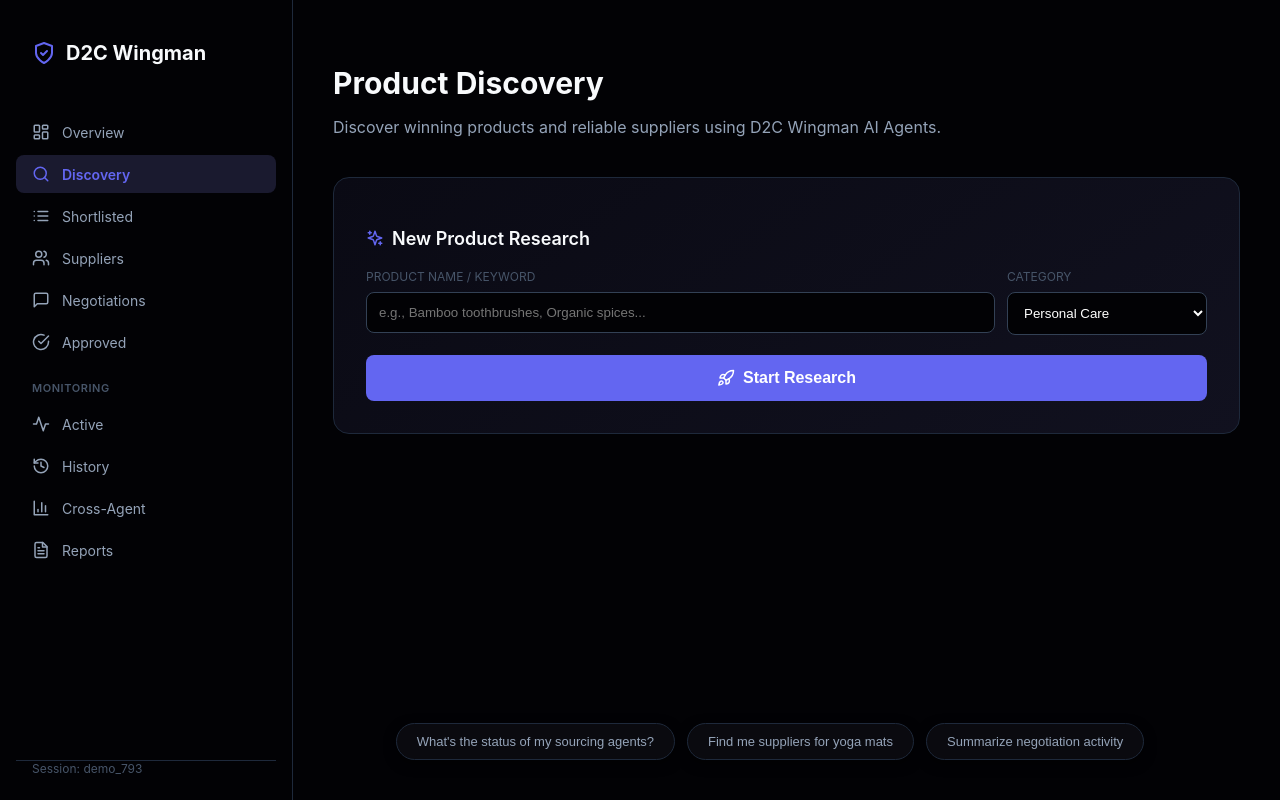
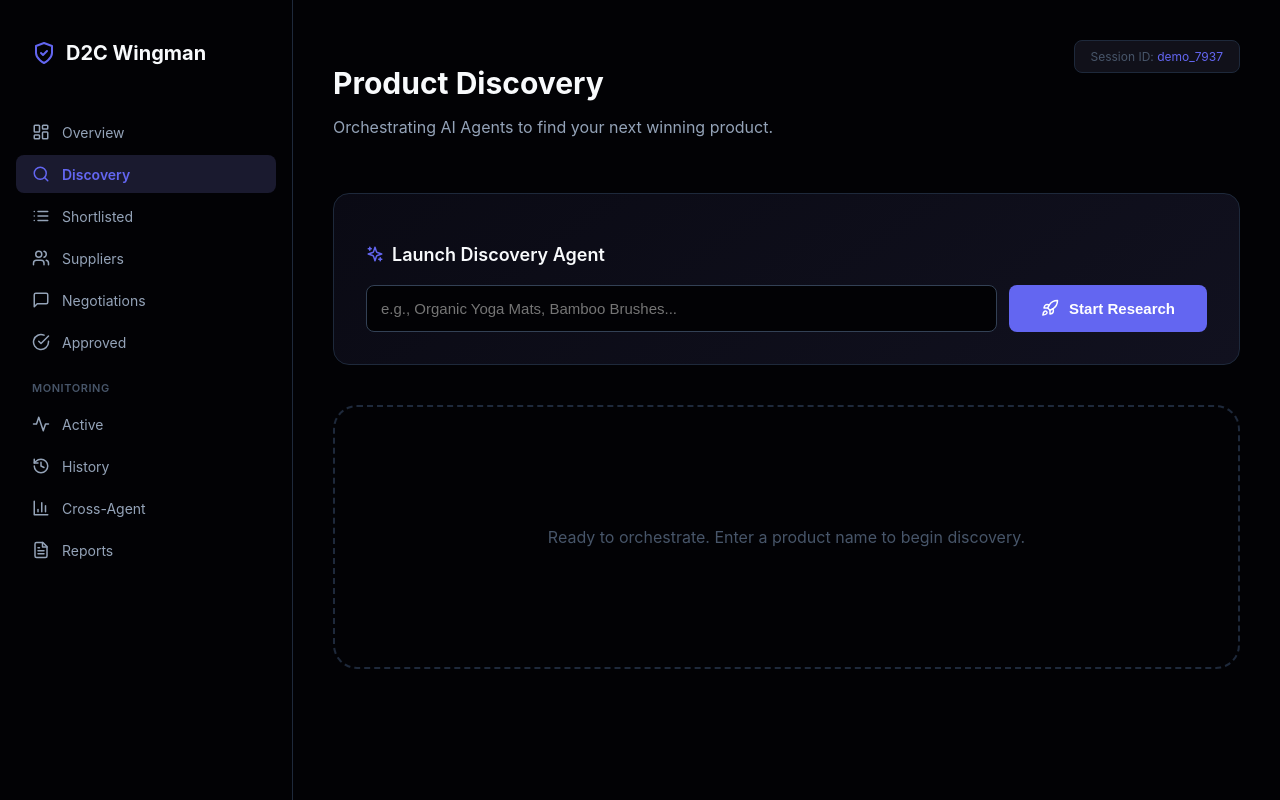
Before and after one commit to thecryptoemo/weaveos-backend, a React (Create React App) app in the folder frontend/: page / in a window 1280 px wide. Built offline with nearby package versions, Linux system fonts and the light colour scheme.

Commit message:
fix: Enable CORS and enhance Magic Reveal UI with diverse product data

```diff
--- a/frontend/src/App.js
+++ b/frontend/src/App.js
@@ -2,7 +2,8 @@ import React, { useState } from 'react';
 import {
   ShieldCheck, LayoutDashboard, Search, List, Users,
   MessageSquare, CheckCircle, Activity, History,
-  BarChart3, FileText, Send, Sparkles, TrendingUp, Rocket
+  BarChart3, FileText, Send, Sparkles, TrendingUp, Rocket,
+  AlertCircle
 } from 'lucide-react';
 
 const API_BASE = "https://weaveos-backend.vercel.app";
@@ -24,23 +25,31 @@ function App() {
   const [keyword, setKeyword] = useState("");
   const [loading, setLoading] = useState(false);
   const [products, setProducts] = useState([]);
-  const [tenantId] = useState("demo_" + Math.floor(Math.random() * 1000));
+  const [error, setError] = useState(null);
+  const [tenantId] = useState("demo_" + Math.floor(Math.random() * 10000));
 
   const startResearch = async () => {
     if (!keyword) return;
     setLoading(true);
+    setError(null);
     try {
       const res = await fetch(`${API_BASE}/research`, {
         method: 'POST',
         headers: { 'Content-Type': 'application/json' },
         body: JSON.stringify({ tenant_id: tenantId, keyword })
       });
-      if (res.ok) {
+
+      if (!res.ok) {
+        throw new Error(`API Error: ${res.status} - Check if Backend is operational.`);
+      }
+
       const prodRes = await fetch(`${API_BASE}/products/${tenantId}`);
       const data = await prodRes.json();
       setProducts(data);
+    } catch (err) {
+      console.error(err);
+      setError("Failed to connect to AI Gateway. Ensure you are using the correct Backend URL.");
     }
-    } catch (err) { console.error(err); }
     setLoading(false);
   };
 
@@ -67,18 +76,29 @@ function App() {
           <SidebarItem icon={BarChart3} label="Cross-Agent" />
           <SidebarItem icon={FileText} label="Reports" />
         </div>
-
-        <div style={{ borderTop: '1px solid #1e293b', paddingTop: '20px', padding: '0 16px', color: '#475569', fontSize: '12px' }}>
-          Session: {tenantId}
-        </div>
       </aside>
 
       {/* MAIN CONTENT */}
       <main style={{ flex: 1, padding: '40px', overflowY: 'auto' }}>
-        <header style={{ marginBottom: '40px' }}>
+        <header style={{ marginBottom: '40px', display: 'flex', justifyContent: 'space-between', alignItems: 'flex-start' }}>
+          <div>
             <h2 style={{ fontSize: '30px', fontWeight: '700', marginBottom: '8px' }}>Product Discovery</h2>
-          <p style={{ color: '#94a3b8' }}>Discover winning products and reliable suppliers using D2C Wingman AI Agents.</p>
+            <p style={{ color: '#94a3b8' }}>Orchestrating AI Agents to find your next winning product.</p>
+          </div>
+          <div style={{ background: '#11111A', padding: '8px 16px', borderRadius: '8px', border: '1px solid #1e293b', fontSize: '12px', color: '#475569' }}>
+            Session ID: <span style={{ color: '#6366f1' }}>{tenantId}</span>
+          </div>
         </header>
+
+        {/* ERROR TOAST */}
+        {error && (
+          <div style={{ background: '#450a0a', border: '1px solid #991b1b', color: '#fca5a5', padding: '16px', borderRadius: '12px', marginBottom: '24px', display: 'flex', alignItems: 'center', gap: '12px' }}>
+            <AlertCircle size={20} />
+            <div>
+              <strong>Connectivity Issue:</strong> {error}
+            </div>
+          </div>
+        )}
 
         {/* SEARCH BOX */}
         <section style={{
@@ -86,35 +106,22 @@ function App() {
           border: '1px solid #1e293b', borderRadius: '16px', padding: '32px', marginBottom: '40px'
         }}>
           <h3 style={{ fontSize: '18px', fontWeight: '600', marginBottom: '20px', display: 'flex', alignItems: 'center', gap: '8px' }}>
-             <Sparkles size={18} color="#6366f1" /> New Product Research
+             <Sparkles size={18} color="#6366f1" /> Launch Discovery Agent
           </h3>
-          <div style={{ display: 'flex', flexDirection: 'column', gap: '20px' }}>
           <div style={{ display: 'flex', gap: '12px' }}>
-              <div style={{ flex: 1 }}>
-                <label style={{ fontSize: '12px', color: '#475569', display: 'block', marginBottom: '8px' }}>PRODUCT NAME / KEYWORD</label>
             <input
               value={keyword}
               onChange={(e) => setKeyword(e.target.value)}
-                  placeholder="e.g., Bamboo toothbrushes, Organic spices..."
-                  style={{ width: '100%', padding: '12px', borderRadius: '8px', border: '1px solid #334155', background: '#020205', color: 'white', boxSizing: 'border-box' }}
+              placeholder="e.g., Organic Yoga Mats, Bamboo Brushes..."
+              style={{ flex: 1, padding: '14px', borderRadius: '8px', border: '1px solid #334155', background: '#020205', color: 'white', fontSize: '15px' }}
             />
-              </div>
-              <div style={{ width: '200px' }}>
-                <label style={{ fontSize: '12px', color: '#475569', display: 'block', marginBottom: '8px' }}>CATEGORY</label>
-                <select style={{ width: '100%', padding: '12px', borderRadius: '8px', border: '1px solid #334155', background: '#020205', color: 'white' }}>
-                  <option>Personal Care</option>
-                  <option>Home & Kitchen</option>
-                  <option>Electronics</option>
-                </select>
-              </div>
-            </div>
             <button
               onClick={startResearch}
               disabled={loading}
               style={{
-                padding: '14px', background: '#6366f1', color: 'white', border: 'none',
-                borderRadius: '8px', cursor: 'pointer', fontWeight: 'bold', fontSize: '16px',
-                display: 'flex', alignItems: 'center', justifyContent: 'center', gap: '8px'
+                padding: '0 32px', background: '#6366f1', color: 'white', border: 'none',
+                borderRadius: '8px', cursor: 'pointer', fontWeight: 'bold', fontSize: '15px',
+                display: 'flex', alignItems: 'center', gap: '10px'
               }}
             >
               {loading ? <div className="spinner"></div> : <Rocket size={18} />}
@@ -128,38 +135,47 @@ function App() {
           {products.map((p, i) => (
             <div key={i} style={{
               background: '#0a0a0f', border: '1px solid #1e293b', borderRadius: '16px',
-              padding: '24px', transition: 'transform 0.2s', cursor: 'default'
-            }} onMouseOver={(e) => e.currentTarget.style.borderColor = '#6366f1'} onMouseOut={(e) => e.currentTarget.style.borderColor = '#1e293b'}>
+              padding: '24px', transition: 'all 0.3s'
+            }}>
               <div style={{ display: 'flex', justifyContent: 'space-between', marginBottom: '16px', alignItems: 'center' }}>
                 <div style={{ background: '#064e3b', color: '#10b981', fontSize: '11px', fontWeight: '700', padding: '4px 10px', borderRadius: '20px', display: 'flex', alignItems: 'center', gap: '4px' }}>
                   <TrendingUp size={12} /> {p.winningScore}% WIN SCORE
                 </div>
-                <div style={{ fontSize: '12px', color: '#475569' }}>#124 BSR</div>
+                <div style={{ fontSize: '12px', color: '#475569' }}>Verified Demand</div>
               </div>
-              <h4 style={{ fontSize: '18px', fontWeight: '600', marginBottom: '12px' }}>{p.name}</h4>
-              <div style={{ fontSize: '14px', color: '#94a3b8', marginBottom: '24px' }}>
-                Potential Margin: <span style={{ color: '#f8fafc', fontWeight: '600' }}>32%</span>
+              <h4 style={{ fontSize: '18px', fontWeight: '600', marginBottom: '8px' }}>{p.name}</h4>
+              <p style={{ fontSize: '13px', color: '#64748b', marginBottom: '24px' }}>AI-detected gap: Competitors lack durability in high-heat environments.</p>
+
+              <div style={{ display: 'flex', alignItems: 'center', justifyContent: 'space-between', padding: '16px', background: '#11111A', borderRadius: '12px', border: '1px solid #1e293b', marginBottom: '20px' }}>
+                <div>
+                  <div style={{ fontSize: '10px', color: '#475569', textTransform: 'uppercase', letterSpacing: '0.05em' }}>Landed Cost</div>
+                  <div style={{ fontSize: '18px', fontWeight: '700' }}>₹{p.price * 0.4}</div>
                 </div>
+                <div style={{ textAlign: 'right' }}>
+                  <div style={{ fontSize: '10px', color: '#475569', textTransform: 'uppercase', letterSpacing: '0.05em' }}>Est. Margin</div>
+                  <div style={{ fontSize: '18px', fontWeight: '700', color: '#10b981' }}>34%</div>
+                </div>
+              </div>
+
               <div style={{ display: 'flex', gap: '8px' }}>
-                <button style={{ flex: 1, padding: '10px', background: 'transparent', border: '1px solid #334155', color: 'white', borderRadius: '8px', cursor: 'pointer', fontSize: '13px' }}>View Report</button>
-                <button style={{ flex: 1, padding: '10px', background: '#f8fafc', border: 'none', color: '#020205', borderRadius: '8px', cursor: 'pointer', fontWeight: '600', fontSize: '13px' }}>Shortlist</button>
+                <button style={{ flex: 1, padding: '10px', background: 'transparent', border: '1px solid #334155', color: 'white', borderRadius: '8px', cursor: 'pointer', fontSize: '13px', fontWeight: '500' }}>View Brief</button>
+                <button style={{ flex: 1, padding: '10px', background: '#6366f1', border: 'none', color: 'white', borderRadius: '8px', cursor: 'pointer', fontWeight: '600', fontSize: '13px' }}>Negotiate</button>
               </div>
             </div>
           ))}
         </div>
 
-        {/* QUICK ACTIONS BAR */}
-        <div style={{ position: 'fixed', bottom: '40px', left: '300px', right: '40px', display: 'flex', gap: '12px', justifyContent: 'center' }}>
-          <button style={quickActionStyle}>What's the status of my sourcing agents?</button>
-          <button style={quickActionStyle}>Find me suppliers for yoga mats</button>
-          <button style={quickActionStyle}>Summarize negotiation activity</button>
+        {products.length === 0 && !loading && (
+          <div style={{ textAlign: 'center', padding: '120px 0', border: '2px dashed #1e293b', borderRadius: '24px' }}>
+            <div style={{ color: '#475569', fontSize: '16px' }}>Ready to orchestrate. Enter a product name to begin discovery.</div>
           </div>
+        )}
       </main>
 
       <style>{`
         .spinner {
-          width: 20px; height: 20px; border: 2px solid rgba(255,255,255,0.3); border-radius: 50%;
-          border-top-color: #fff; animation: spin 1s ease-in-out infinite;
+          width: 18px; height: 18px; border: 2px solid rgba(255,255,255,0.3); border-radius: 50%;
+          border-top-color: #fff; animation: spin 0.8s linear infinite;
         }
         @keyframes spin { to { transform: rotate(360deg); } }
       `}</style>
@@ -167,9 +183,4 @@ function App() {
   );
 }
 
-const quickActionStyle = {
-  padding: '10px 20px', background: '#0a0a0f', border: '1px solid #1e293b', color: '#94a3b8',
-  borderRadius: '20px', fontSize: '13px', cursor: 'pointer', boxShadow: '0 4px 12px rgba(0,0,0,0.5)'
-};
-
 export default App;
```
Also changed, not shown: 2 other files (tests, documents, lock files or other folders). Lines whose indentation alone changed are shown as unchanged.
